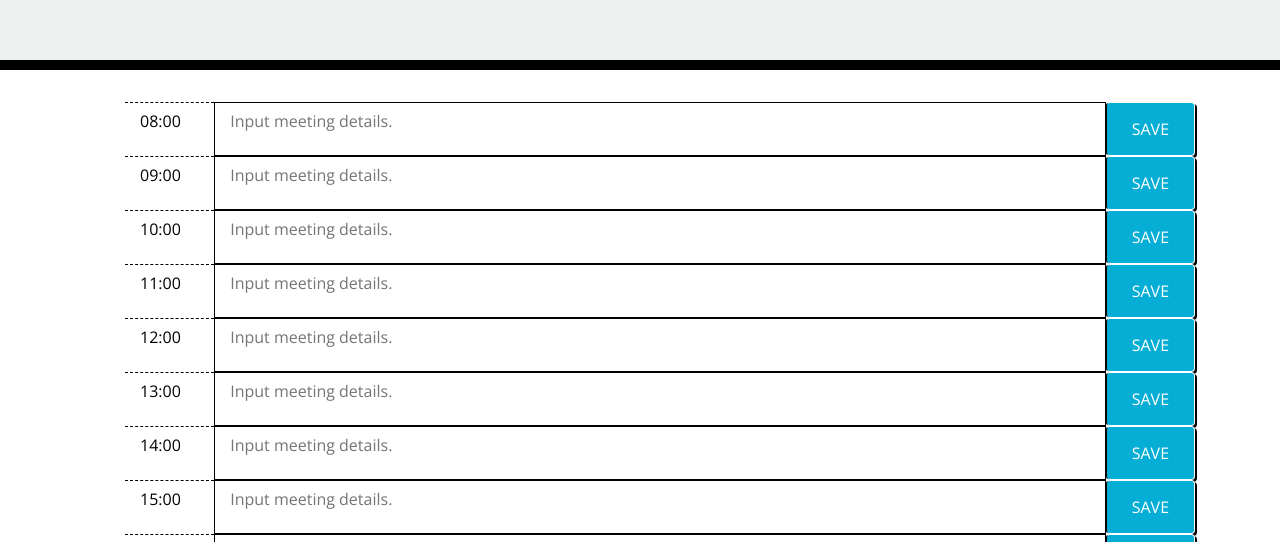
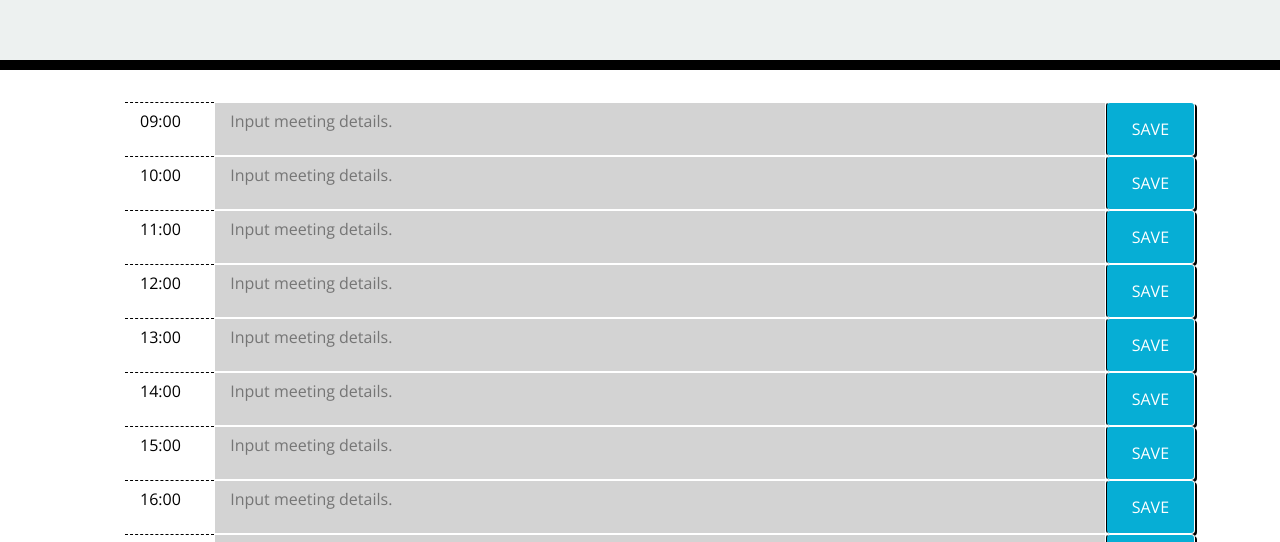
Before and after one commit to FryGit87/Palm_Pilot_v2, a plain HTML site: page index.html in a window 1280 px wide. Shown: the part 258-800 px from the top of the page. Drawn offline with nearby package versions, Linux system fonts and the light colour scheme.

Commit message:
hourly time colour adjustment operational

```diff
--- a/app.js
+++ b/app.js
@@ -1,11 +1,56 @@
-var gradDate = moment().format("MMM Do, YYYY");
-$("#date-display").text(gradDate);
-
-// var time = moment().format("hh:mm:ss");
-// $("#time-display").text(time);
-
-// var dateAndTime = gradDate + time;
-
 window.setInterval(function () {
   $("#dateTime").html(moment().format("ddd || MM/DD/YYYY || H:mm:ss"));
 }, 1000);
+
+allAppointments = JSON.parse(localStorage.getItem("appointments")) || [
+  "",
+  "",
+  "",
+  "",
+  "",
+  "",
+  "",
+  "",
+  "",
+  "",
+];
+
+//Change colour for sections to match the hours of the day
+function currentHour() {
+  var nowHour = moment().format("H");
+  var inputArea = $(".appointment");
+  for (var i = 0; i < inputArea.length; i++) {
+    var inputAreaId = inputArea[i].id;
+    var colorAlter = document.getElementById(inputArea[i].id);
+    $(inputArea[i].id).removeClass(".present .past .future");
+    if (inputAreaId < nowHour) {
+      $(colorAlter).addClass("past");
+    } else if (inputAreaId > nowHour) {
+      $(colorAlter).addClass("future");
+    } else {
+      $(colorAlter).addClass("present");
+    }
+  }
+}
+setInterval(currentHour(), 1000 * 60 * 1);
+
+// var appointmentInput = $("#appointment-input");
+// var saveBtn = $("#save-btn-1");
+// var storedAppointment = localStorage.getItem("appointmentInput");
+
+// //RETRIEVE FROM LOCAL / DISPLAY ON DOM
+// function displayAppointment() {
+//   storedAppointment = localStorage.getItem("appointmentInput");
+//   $("#appointment").text(storedAppointment);
+// }
+
+// //SAVE TO LOCAL
+// saveBtn.on("click", function (e) {
+//   e.preventDefault();
+//   var appointment = $("#appointment").val();
+//   localStorage.setItem("appointmentInput", appointment);
+//   displayAppointment();
+// });
+window.setInterval(function () {
+  $("#dateTime").html(moment().format("ddd || MM/DD/YYYY || H:mm:ss"));
+}, 1000);
--- a/index.html
+++ b/index.html
@@ -1,23 +1,14 @@
 <!DOCTYPE html>
 <html lang="en">
+
 <head>
   <meta charset="UTF-8" />
   <meta name="viewport" content="width=device-width, initial-scale=1.0" />
   <meta http-equiv="X-UA-Compatible" content="ie=edge" />
-    <link
-      rel="stylesheet"
-      href="https://stackpath.bootstrapcdn.com/bootstrap/4.3.1/css/bootstrap.min.css"
-    />
-    <link
-      rel="stylesheet"
-      href="https://use.fontawesome.com/releases/v5.8.1/css/all.css"
-      integrity="sha384-50oBUHEmvpQ+1lW4y57PTFmhCaXp0ML5d60M1M7uH2+nqUivzIebhndOJK28anvf"
-      crossorigin="anonymous"
-    />
-    <link
-      href="https://fonts.googleapis.com/css?family=Open+Sans&display=swap"
-      rel="stylesheet"
-    />
+  <link rel="stylesheet" href="https://stackpath.bootstrapcdn.com/bootstrap/4.3.1/css/bootstrap.min.css" />
+  <link rel="stylesheet" href="https://use.fontawesome.com/releases/v5.8.1/css/all.css"
+    integrity="sha384-50oBUHEmvpQ+1lW4y57PTFmhCaXp0ML5d60M1M7uH2+nqUivzIebhndOJK28anvf" crossorigin="anonymous" />
+  <link href="https://fonts.googleapis.com/css?family=Open+Sans&display=swap" rel="stylesheet" />
   <link rel="stylesheet" href="style.css" />
   <title>Work Day Scheduler</title>
 </head>
@@ -33,66 +24,67 @@
     <!-- <p class="time-block" id="dateTime"></p> -->
     <!-- Timeblocks go here -->
     <ul>
-        <li class="row-hours" data-time="0">
-            <div class="hour hour-individual-1 col-1">08:00</div>
-            <textarea name="" id="appointment-1" class="appointment col-10" placeholder="Input meeting details."></textarea>
-            <button id="save-btn-1" class="saveBtn col-1 btn">SAVE</button>
-        </li>
+
+
+
+
+
+
+
+
+
+
       <li class="row-hours" data-time="0">
         <div class="hour hour-individual-1 col-1">09:00</div>
-          <textarea name="" id="appointment-1" class="appointment col-10" placeholder="Input meeting details."></textarea>
-          <button id="save-btn-1" class="saveBtn col-1 btn">SAVE</button>
+        <textarea name="" id="09" class="appointment col-10" placeholder="Input meeting details."></textarea>
+        <button id="save-btn" class="saveBtn col-1 btn">SAVE</button>
       </li>
       <li class="row-hours" data-time="0">
         <div class="hour hour-individual-1 col-1">10:00</div>
-          <textarea name="" id="appointment-1" class="appointment col-10" placeholder="Input meeting details."></textarea>
-          <button id="save-btn-1" class="saveBtn col-1 btn">SAVE</button>
+        <textarea name="" id="10" class="appointment col-10" placeholder="Input meeting details."></textarea>
+        <button id="save-btn" class="saveBtn col-1 btn">SAVE</button>
       </li>
       <li class="row-hours" data-time="0">
         <div class="hour hour-individual-1 col-1">11:00</div>
-          <textarea name="" id="appointment-1" class="appointment col-10" placeholder="Input meeting details."></textarea>
-          <button id="save-btn-1" class="saveBtn col-1 btn">SAVE</button>
+        <textarea name="" id="11" class="appointment col-10" placeholder="Input meeting details."></textarea>
+        <button id="save-btn" class="saveBtn col-1 btn">SAVE</button>
       </li>
       <li class="row-hours" data-time="0">
         <div class="hour hour-individual-1 col-1">12:00</div>
-          <textarea name="" id="appointment-1" class="appointment col-10" placeholder="Input meeting details."></textarea>
-          <button id="save-btn-1" class="saveBtn col-1 btn">SAVE</button>
+        <textarea name="" id="12" class="appointment col-10" placeholder="Input meeting details."></textarea>
+        <button id="save-btn" class="saveBtn col-1 btn">SAVE</button>
       </li>
       <li class="row-hours" data-time="0">
         <div class="hour hour-individual-1 col-1">13:00</div>
-          <textarea name="" id="appointment-1" class="appointment col-10" placeholder="Input meeting details."></textarea>
-          <button id="save-btn-1" class="saveBtn col-1 btn">SAVE</button>
+        <textarea name="" id="13" class="appointment col-10" placeholder="Input meeting details."></textarea>
+        <button id="save-btn" class="saveBtn col-1 btn">SAVE</button>
       </li>
       <li class="row-hours" data-time="0">
         <div class="hour hour-individual-1 col-1">14:00</div>
-          <textarea name="" id="appointment-1" class="appointment col-10" placeholder="Input meeting details."></textarea>
-          <button id="save-btn-1" class="saveBtn col-1 btn">SAVE</button>
+        <textarea name="" id="14" class="appointment col-10" placeholder="Input meeting details."></textarea>
+        <button id="save-btn" class="saveBtn col-1 btn">SAVE</button>
       </li>
       <li class="row-hours" data-time="0">
         <div class="hour hour-individual-1 col-1">15:00</div>
-          <textarea name="" id="appointment-1" class="appointment col-10" placeholder="Input meeting details."></textarea>
-          <button id="save-btn-1" class="saveBtn col-1 btn">SAVE</button>
+        <textarea name="" id="15" class="appointment col-10" placeholder="Input meeting details."></textarea>
+        <button id="save-btn" class="saveBtn col-1 btn">SAVE</button>
       </li>
       <li class="row-hours" data-time="0">
         <div class="hour hour-individual-1 col-1">16:00</div>
-          <textarea name="" id="appointment-1" class="appointment col-10" placeholder="Input meeting details."></textarea>
-          <button id="save-btn-1" class="saveBtn col-1 btn">SAVE</button>
+        <textarea name="" id="16" class="appointment col-10" placeholder="Input meeting details."></textarea>
+        <button id="save-btn" class="saveBtn col-1 btn">SAVE</button>
       </li>
       <li class="row-hours" data-time="0">
         <div class="hour hour-individual-1 col-1">17:00</div>
-          <textarea name="" id="appointment-1" class="appointment col-10" placeholder="Input meeting details."></textarea>
-          <button id="save-btn-1" class="saveBtn col-1 btn">SAVE</button>
+        <textarea name="" id="17" class="appointment col-10" placeholder="Input meeting details."></textarea>
+        <button id="save-btn" class="saveBtn col-1 btn">SAVE</button>
       </li>
       <li class="row-hours" data-time="0">
         <div class="hour hour-individual-1 col-1">18:00</div>
-          <textarea name="" id="appointment-1" class="appointment col-10" placeholder="Input meeting details."></textarea>
-          <button id="save-btn-1" class="saveBtn col-1 btn">SAVE</button>
+        <textarea name="" id="18" class="appointment col-10" placeholder="Input meeting details."></textarea>
+        <button id="save-btn" class="saveBtn col-1 btn">SAVE</button>
       </li>
-        <li class="row-hours" data-time="0">
-          <div class="hour hour-individual-1 col-1">19:00</div>
-          <textarea name="" id="appointment-1" class="appointment col-10" placeholder="Input meeting details."></textarea>
-          <button id="save-btn-1" class="saveBtn col-1 btn">SAVE</button>
-        </li>
+
 
     </ul>
   </div>
@@ -101,4 +93,5 @@
   <script src="https://cdnjs.cloudflare.com/ajax/libs/moment.js/2.24.0/moment.min.js"></script>
   <script src="/app.js"></script>
 </body>
+
 </html>
```
Lines whose indentation alone changed are shown as unchanged.
